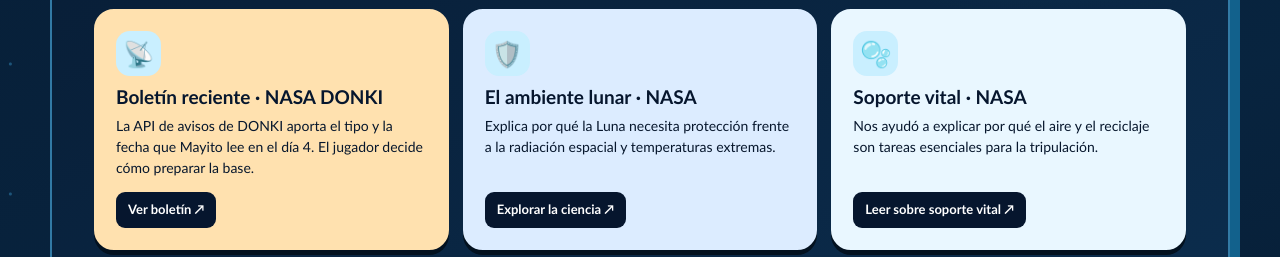
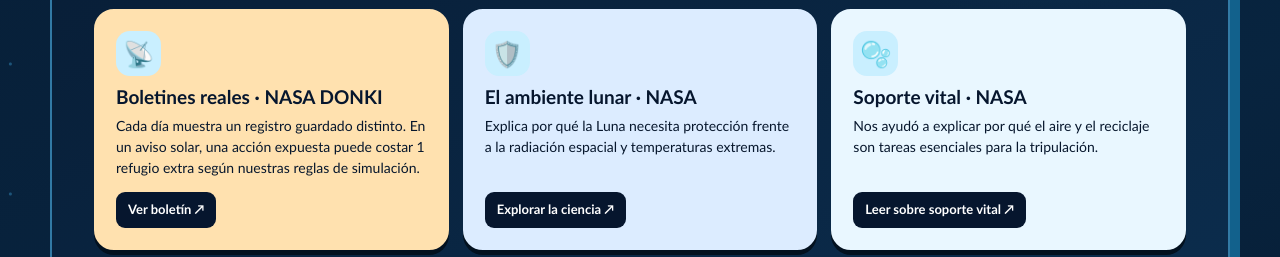
Before and after one commit to alexlondon07/mision-luna-mayito, a plain HTML site: page index.html in a window 1280 px wide. Shown: the part 1379-1636 px from the top of the page. Drawn offline with Linux system fonts and the light colour scheme.

Commit message:
Use seven DONKI bulletins in daily mission decisions

```diff
--- a/game.js
+++ b/game.js
@@ -8,8 +8,8 @@ const TEXT = {
     resourceChallengeTitle:"Reto oficial", resourceChallengeText:"Define el objetivo: un juego para niños que muestre los costos de mantener una base lunar o marciana.", resourceChallengeLink:"Leer el reto ↗",
     challengeDays:"días de misión", challengeResources:"recursos vitales",
     resourceDonkiTitle:"Evento solar real · NASA DONKI", resourceDonkiText:"Consultamos la API de DONKI y guardamos un evento real de partículas solares. Este registro inspira la alerta del día 4; los puntos son reglas educativas.", resourceDonkiLink:"Ver el registro ↗", donkiRecord:"Registro NASA",
-    resourceWeatherTitle:"Boletín reciente · NASA DONKI", resourceWeatherText:"La API de avisos de DONKI aporta el tipo y la fecha que Mayito lee en el día 4. El jugador decide cómo preparar la base.", resourceWeatherLink:"Ver boletín ↗",
-    realDataBadge:"DATO REAL DE NASA", weatherTitle:"Boletín solar de NASA", weatherDisclaimer:"Este dato aparece en el día 4. Observación desde la Tierra; no mide el peligro dentro de la base.", weatherLink:"Abrir registro NASA ↗", weatherSEP:"Partículas solares", weatherCME:"Expulsión solar", weatherFLR:"Fulguración solar", weatherReport:"Informe espacial", weatherOther:"Actividad espacial",
+    resourceWeatherTitle:"Boletines reales · NASA DONKI", resourceWeatherText:"Cada día muestra un registro guardado distinto. En un aviso solar, una acción expuesta puede costar 1 refugio extra según nuestras reglas de simulación.", resourceWeatherLink:"Ver boletín ↗",
+    realDataBadge:"DATO REAL DE NASA", weatherTitle:"Parte de control · día {day}", weatherDisclaimer:"Registro guardado, no pronóstico lunar ni medición de esta base.", weatherRule:"⚠️ Regla del simulador: la acción expuesta cuesta 1 refugio extra hoy.", weatherResult:"Por el simulacro del boletín solar, esta acción también costó 1 punto de refugio.", weatherLink:"Abrir registro NASA ↗", weatherSEP:"Partículas solares", weatherCME:"Expulsión solar", weatherFLR:"Fulguración solar", weatherReport:"Informe espacial", weatherOther:"Boletín {type}",
     weatherDayStory:"Mayito lee el boletín guardado de NASA: {type}, publicado el {date}. Es una observación espacial, no una medida del peligro aquí. Nos recuerda que debemos planear cómo proteger la base. ¿Reforzamos el refugio o seguimos investigando?", weatherDaySource:"Boletín DONKI: {type}, {date}. El evento SEP de 2017 inspira el ejercicio de protección. Los puntos son reglas del juego; ninguno de estos registros mide nuestra base lunar.", weatherRecentLink:"Ver boletín reciente ↗",
     resourceMoonTitle:"El ambiente lunar · NASA", resourceMoonText:"Explica por qué la Luna necesita protección frente a la radiación espacial y temperaturas extremas.", resourceMoonLink:"Explorar la ciencia ↗",
     resourceLifeTitle:"Soporte vital · NASA", resourceLifeText:"Nos ayudó a explicar por qué el aire y el reciclaje son tareas esenciales para la tripulación.", resourceLifeLink:"Leer sobre soporte vital ↗",
@@ -60,8 +60,8 @@ const TEXT = {
     resourceChallengeTitle:"Official challenge", resourceChallengeText:"Sets the goal: a game for children that shows the trade-offs of running a lunar or Martian base.", resourceChallengeLink:"Read the challenge ↗",
     challengeDays:"mission days", challengeResources:"vital resources",
     resourceDonkiTitle:"Real solar event · NASA DONKI", resourceDonkiText:"We queried the DONKI API and saved a real solar particle event. This record inspires the day 4 alert; points are learning rules.", resourceDonkiLink:"See the record ↗", donkiRecord:"NASA record",
-    resourceWeatherTitle:"Recent bulletin · NASA DONKI", resourceWeatherText:"DONKI's notifications API supplies the type and date Mayito reads on day 4. The player decides how to prepare the base.", resourceWeatherLink:"See bulletin ↗",
-    realDataBadge:"REAL NASA DATA", weatherTitle:"NASA solar bulletin", weatherDisclaimer:"This data appears on day 4. Observed from Earth; it does not measure danger inside the base.", weatherLink:"Open NASA record ↗", weatherSEP:"Solar particles", weatherCME:"Solar eruption", weatherFLR:"Solar flare", weatherReport:"Space report", weatherOther:"Space activity",
+    resourceWeatherTitle:"Real bulletins · NASA DONKI", resourceWeatherText:"Each day shows a different saved record. For solar bulletins, an exposed action may cost 1 extra shelter point under our simulation rules.", resourceWeatherLink:"See bulletin ↗",
+    realDataBadge:"REAL NASA DATA", weatherTitle:"Mission control · day {day}", weatherDisclaimer:"Saved record, not a lunar forecast or measurement of this base.", weatherRule:"⚠️ Simulator rule: the exposed action costs 1 extra shelter point today.", weatherResult:"Because of the solar bulletin drill, this action also cost 1 shelter point.", weatherLink:"Open NASA record ↗", weatherSEP:"Solar particles", weatherCME:"Solar eruption", weatherFLR:"Solar flare", weatherReport:"Space report", weatherOther:"{type} bulletin",
     weatherDayStory:"Mayito reads NASA's saved bulletin: {type}, issued on {date}. It is a space observation, not a measurement of danger here. It reminds us to plan how to protect the base. Should we strengthen the shelter or keep exploring?", weatherDaySource:"Recent DONKI record: {type}, {date}. A 2017 SEP event inspires this protection exercise. The points are game rules; neither record measures our lunar base.", weatherRecentLink:"See recent bulletin ↗",
     resourceMoonTitle:"The lunar environment · NASA", resourceMoonText:"Explains why people on the Moon need protection from space radiation and extreme temperatures.", resourceMoonLink:"Explore the science ↗",
     resourceLifeTitle:"Life support · NASA", resourceLifeText:"Helped us explain why breathable air and recycling are essential for a crew.", resourceLifeLink:"Read about life support ↗",
@@ -263,18 +263,31 @@ function donkiDate() {
   const date = new Date(NASA_EVENT.eventTime);
   return new Intl.DateTimeFormat(language === "es" ? "es-CO" : "en-US", {day:"numeric", month:"long", year:"numeric", timeZone:"UTC"}).format(date);
 }
+function currentWeather() {
+  const missionOrder = [0, 1, 2, 4, 3, 5, 6];
+  return SPACE_WEATHER_EVENTS[missionOrder[state?.day || 0] % SPACE_WEATHER_EVENTS.length];
+}
+function solarDrill() {
+  return state && [0, 5].includes(state.day) && ["SEP", "CME", "FLR"].includes(currentWeather().type);
+}
+function exposedChoice(choice) {
+  return solarDrill() && ((state.day === 0 && choice === DAYS[0].choices[0]) || (state.day === 5 && choice === DAYS[5].choices[1]));
+}
 function renderWeather() {
-  const typeKey = ["SEP", "CME", "FLR", "Report"].includes(SPACE_WEATHER.type) ? "weather" + SPACE_WEATHER.type : "weatherOther";
-  const date = new Intl.DateTimeFormat(language === "es" ? "es-CO" : "en-US", {day:"numeric", month:"short", year:"numeric", timeZone:"UTC"}).format(new Date(SPACE_WEATHER.issued));
-  $("weather-details").textContent = label(typeKey) + " · " + date + " · " + SPACE_WEATHER.issued.slice(11, 16) + " UTC";
-  $("weather-link").href = SPACE_WEATHER.link;
-  $("resource-weather-link").href = SPACE_WEATHER.link;
+  const bulletin = currentWeather();
+  const date = new Intl.DateTimeFormat(language === "es" ? "es-CO" : "en-US", {day:"numeric", month:"short", year:"numeric", timeZone:"UTC"}).format(new Date(bulletin.issued));
+  $("weather-title").textContent = label("weatherTitle").replace("{day}", String((state?.day || 0) + 1));
+  $("weather-details").textContent = weatherType() + " · " + date + " · " + bulletin.issued.slice(11, 16) + " UTC";
+  $("weather-link").href = bulletin.link;
+  $("resource-weather-link").href = SPACE_WEATHER_EVENTS[0].link;
+  $("weather-rule").classList.toggle("hidden", !solarDrill());
 }
 function weatherType() {
-  return label(["SEP", "CME", "FLR", "Report"].includes(SPACE_WEATHER.type) ? "weather" + SPACE_WEATHER.type : "weatherOther");
+  const type = currentWeather().type;
+  return ["SEP", "CME", "FLR", "Report"].includes(type) ? label("weather" + type) : label("weatherOther").replace("{type}", type);
 }
 function weatherDate() {
-  return new Intl.DateTimeFormat(language === "es" ? "es-CO" : "en-US", {day:"numeric", month:"long", year:"numeric", timeZone:"UTC"}).format(new Date(SPACE_WEATHER.issued));
+  return new Intl.DateTimeFormat(language === "es" ? "es-CO" : "en-US", {day:"numeric", month:"long", year:"numeric", timeZone:"UTC"}).format(new Date(currentWeather().issued));
 }
 function fillWeatherTemplate(key) {
   return label(key).replace("{type}", weatherType().toLowerCase()).replace("{date}", weatherDate());
@@ -326,6 +339,7 @@ function afterChoice(choice) {
   }
   after.oxygen -= 1;
   after.energy -= 1;
+  if (exposedChoice(choice)) after.shield -= 1;
   if (state.day === 5 && state.garden) after.science += 1;
   return after;
 }
@@ -365,7 +379,7 @@ function renderSource(event) {
   box.append(strong, words, link);
   if (event.nasa) {
     const recent = document.createElement("a");
-    recent.href = SPACE_WEATHER.link;
+    recent.href = currentWeather().link;
     recent.target = "_blank";
     recent.rel = "noopener noreferrer";
     recent.textContent = label("weatherRecentLink");
@@ -454,6 +468,7 @@ function renderDay() {
   renderMissionLog();
   renderSource(event);
   renderResources();
+  renderWeather();
   renderProgress();
   const chosen = state.selected !== null;
   $("choice-area").classList.toggle("hidden", chosen);
@@ -499,6 +514,12 @@ function renderResult() {
   next.textContent = failed() || state.day === DAYS.length - 1 ? label("seeResult") + " →" : label("next") + " →";
   next.addEventListener("click", nextDay);
   box.append(title, message);
+  if (exposedChoice(choice)) {
+    const drill = document.createElement("p");
+    drill.className = "weather-result";
+    drill.textContent = label("weatherResult");
+    box.append(drill);
+  }
   if (state.day === 5 && state.garden) box.append(gardenBonus);
   box.append(why, next);
 }
--- a/index.html
+++ b/index.html
@@ -52,7 +52,7 @@
         <div class="play-top"><div><p class="eyebrow" id="day-label"></p><h1 id="event-title"></h1></div><button id="restart" class="restart" type="button" data-i18n="restart">Empezar de nuevo</button></div>
         <div id="progress" class="progress" aria-label="Progreso de la misión"></div>
         <p class="mission-goal" data-i18n="missionGoal">🎯 Meta: llegar al día 7 con aire, energía y refugio por encima de cero.</p>
-        <div class="weather-strip"><span class="weather-orbit" aria-hidden="true">☀️</span><div><span class="data-badge" data-i18n="realDataBadge">DATO REAL DE NASA</span><strong data-i18n="weatherTitle">Boletín solar de NASA</strong><p id="weather-details"></p><small data-i18n="weatherDisclaimer">Observación desde la Tierra; no mide el peligro dentro de esta base lunar.</small></div><a id="weather-link" href="https://ccmc.gsfc.nasa.gov/DONKI/view/Alert/49532/1" target="_blank" rel="noopener noreferrer" data-i18n="weatherLink">Abrir registro NASA ↗</a></div>
+        <div class="weather-strip"><span class="weather-orbit" aria-hidden="true">☀️</span><div><span class="data-badge" data-i18n="realDataBadge">DATO REAL DE NASA</span><strong id="weather-title" data-i18n="weatherTitle">Parte de control · día 1</strong><p id="weather-details"></p><small data-i18n="weatherDisclaimer">Registro guardado, no pronóstico lunar ni medición de esta base.</small><p id="weather-rule" class="weather-rule hidden" data-i18n="weatherRule">⚠️ Regla del simulador: la acción expuesta cuesta 1 refugio extra hoy.</p></div><a id="weather-link" href="https://ccmc.gsfc.nasa.gov/DONKI/view/Alert/49532/1" target="_blank" rel="noopener noreferrer" data-i18n="weatherLink">Abrir registro NASA ↗</a></div>
         <div class="game-grid">
           <aside class="status-card" aria-label="Recursos de la base">
             <h2 data-i18n="resourcesTitle">Recursos de la base</h2>
@@ -82,7 +82,7 @@
         <div class="resource-list">
           <article class="resource-card challenge-card"><div><img class="space-apps-logo" src="assets/space-apps-logo.png" alt="NASA Space Apps Challenge"><h3 data-i18n="resourceChallengeTitle">Reto oficial</h3><p data-i18n="resourceChallengeText">Define el objetivo: un juego para niños que muestre los costos de mantener una base lunar o marciana.</p><a href="https://www.spaceappschallenge.org/2026/challenges/junior-astronaut-mission-trainer/?tab=details" target="_blank" rel="noopener noreferrer" data-i18n="resourceChallengeLink">Leer el reto ↗</a></div><div class="challenge-stats" aria-hidden="true"><span><b>7</b><small data-i18n="challengeDays">días de misión</small></span><span><b>3</b><small data-i18n="challengeResources">recursos vitales</small></span></div></article>
           <article class="resource-card data-card"><span aria-hidden="true">☀️</span><h3 data-i18n="resourceDonkiTitle">Evento solar real · NASA DONKI</h3><p data-i18n="resourceDonkiText">Consultamos la API de DONKI y guardamos un evento real de partículas solares. Este registro inspira la alerta del día 4; los puntos son reglas educativas.</p><p id="donki-record" class="donki-record"></p><a id="donki-record-link" href="https://ccmc.gsfc.nasa.gov/DONKI/view/SEP/13101/-1" target="_blank" rel="noopener noreferrer" data-i18n="resourceDonkiLink">Ver el registro ↗</a></article>
-          <article class="resource-card weather-card"><span aria-hidden="true">📡</span><h3 data-i18n="resourceWeatherTitle">Boletín reciente · NASA DONKI</h3><p data-i18n="resourceWeatherText">La API de avisos de DONKI aporta el tipo y la fecha que Mayito lee en el día 4. El jugador decide cómo preparar la base.</p><a id="resource-weather-link" href="https://ccmc.gsfc.nasa.gov/DONKI/view/Alert/49532/1" target="_blank" rel="noopener noreferrer" data-i18n="resourceWeatherLink">Ver boletín ↗</a></article>
+          <article class="resource-card weather-card"><span aria-hidden="true">📡</span><h3 data-i18n="resourceWeatherTitle">Boletines reales · NASA DONKI</h3><p data-i18n="resourceWeatherText">Cada día muestra un registro guardado distinto. En un aviso solar, una acción expuesta puede costar 1 refugio extra según nuestras reglas de simulación.</p><a id="resource-weather-link" href="https://ccmc.gsfc.nasa.gov/DONKI/view/Alert/49532/1" target="_blank" rel="noopener noreferrer" data-i18n="resourceWeatherLink">Ver boletín ↗</a></article>
           <article class="resource-card"><span aria-hidden="true">🛡️</span><h3 data-i18n="resourceMoonTitle">El ambiente lunar · NASA</h3><p data-i18n="resourceMoonText">Explica por qué la Luna necesita protección frente a la radiación espacial y temperaturas extremas.</p><a href="https://science.nasa.gov/moon/weather-on-the-moon/" target="_blank" rel="noopener noreferrer" data-i18n="resourceMoonLink">Explorar la ciencia ↗</a></article>
           <article class="resource-card"><span aria-hidden="true">🫧</span><h3 data-i18n="resourceLifeTitle">Soporte vital · NASA</h3><p data-i18n="resourceLifeText">Nos ayudó a explicar por qué el aire y el reciclaje son tareas esenciales para la tripulación.</p><a href="https://www.nasa.gov/humans-in-space/deep-space-habitation-overview/" target="_blank" rel="noopener noreferrer" data-i18n="resourceLifeLink">Leer sobre soporte vital ↗</a></article>
           <article class="resource-card"><span aria-hidden="true">🌱</span><h3 data-i18n="resourceFoodTitle">Comida espacial · CSA</h3><p data-i18n="resourceFoodText">La guía educativa de la Agencia Espacial Canadiense inspiró la decisión sobre el huerto y las reservas de comida.</p><a href="https://www.asc-csa.gc.ca/eng/youth-educators/toolkits/food-production/" target="_blank" rel="noopener noreferrer" data-i18n="resourceFoodLink">Ver la guía ↗</a></article>
--- a/space-weather.js
+++ b/space-weather.js
@@ -1,6 +1,38 @@
-// Último boletín público guardado de NASA DONKI. Actualizar con: python3 scripts/update_donki.py
-const SPACE_WEATHER = {
-  "type": "CME",
-  "issued": "2026-11-13T16:25Z",
-  "link": "https://ccmc.gsfc.nasa.gov/DONKI/view/Alert/49532/1"
-};
+// Hasta siete boletines públicos guardados de NASA DONKI. Actualizar con: python3 scripts/update_donki.py
+const SPACE_WEATHER_EVENTS = [
+  {
+    "type": "CME",
+    "issued": "2026-11-13T16:25Z",
+    "link": "https://ccmc.gsfc.nasa.gov/DONKI/view/Alert/49532/1"
+  },
+  {
+    "type": "RBE",
+    "issued": "2026-11-12T21:30Z",
+    "link": "https://ccmc.gsfc.nasa.gov/DONKI/view/Alert/49522/1"
+  },
+  {
+    "type": "Report",
+    "issued": "2026-11-11T21:02Z",
+    "link": "https://ccmc.gsfc.nasa.gov/DONKI/view/Alert/49503/1"
+  },
+  {
+    "type": "RBE",
+    "issued": "2026-11-10T21:31Z",
+    "link": "https://ccmc.gsfc.nasa.gov/DONKI/view/Alert/49486/1"
+  },
+  {
+    "type": "CME",
+    "issued": "2026-11-10T16:29Z",
+    "link": "https://ccmc.gsfc.nasa.gov/DONKI/view/Alert/49483/1"
+  },
+  {
+    "type": "CME",
+    "issued": "2026-11-10T13:06Z",
+    "link": "https://ccmc.gsfc.nasa.gov/DONKI/view/Alert/49474/1"
+  },
+  {
+    "type": "RBE",
+    "issued": "2026-11-08T21:28Z",
+    "link": "https://ccmc.gsfc.nasa.gov/DONKI/view/Alert/49464/1"
+  }
+];
--- a/style.css
+++ b/style.css
@@ -235,6 +235,7 @@ h2 { font-size: 25px; letter-spacing: -.03em; }
 .weather-strip strong { font-size: 16px; }
 .weather-strip p { margin: 0; font-weight: 900; }
 .weather-strip small { color: #30516a; }
+.weather-rule { margin: 8px 0 0 !important; padding: 7px 10px; border-radius: 9px; background: #ffbc52; color: var(--ink); font-size: 13px; font-weight: 900; }
 .weather-strip a { white-space: nowrap; padding: 8px 11px; border-radius: 10px; background: var(--navy-deep); color: white; font-size: 13px; font-weight: 900; text-decoration: none; }
 .mission-log { margin: 15px 0; padding: 12px 16px; border: 2px solid #ebba35; border-radius: 13px; background: #fff0b6; font-size: 15px; font-weight: 800; }
 .story-card h2 { margin: 24px 0 5px; }
@@ -278,6 +279,7 @@ h2 { font-size: 25px; letter-spacing: -.03em; }
 .result h2 { margin: 0 0 9px; }
 .result p { margin: 0 0 13px; font-size: 17px; }
 .result .why { padding: 10px 13px; border-radius: 10px; background: white; font-size: 15px; }
+.weather-result { padding: 10px 13px; border-radius: 10px; background: #ffdb96; color: var(--ink); font-weight: 900; }
 .garden-bonus { padding: 10px 13px; border-radius: 10px; background: #d4f7dc; color: #205a37; font-weight: 900; }
 .result .primary { margin-top: 3px; font-size: 16px; }
 .ending { padding: 65px 0; }
```
Also changed, not shown: 2 other files.
